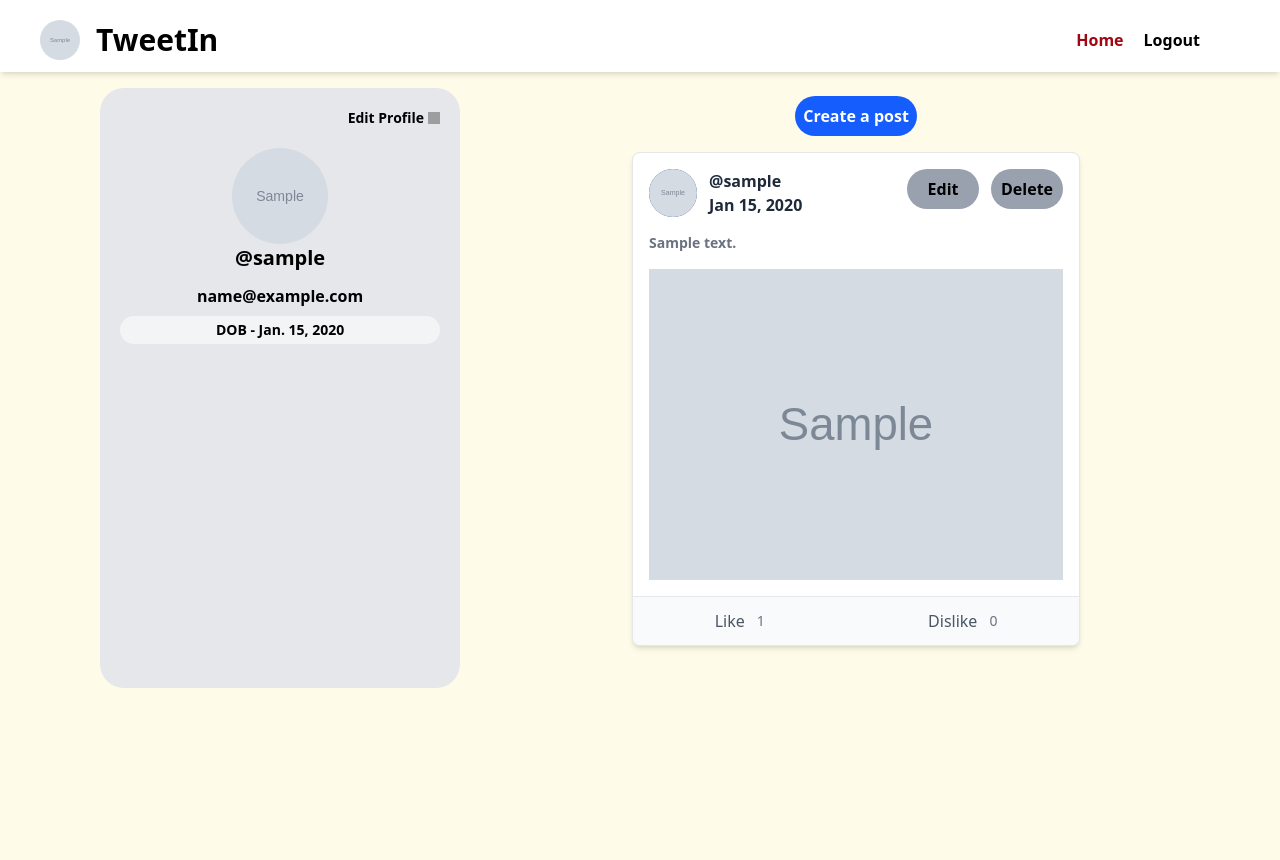
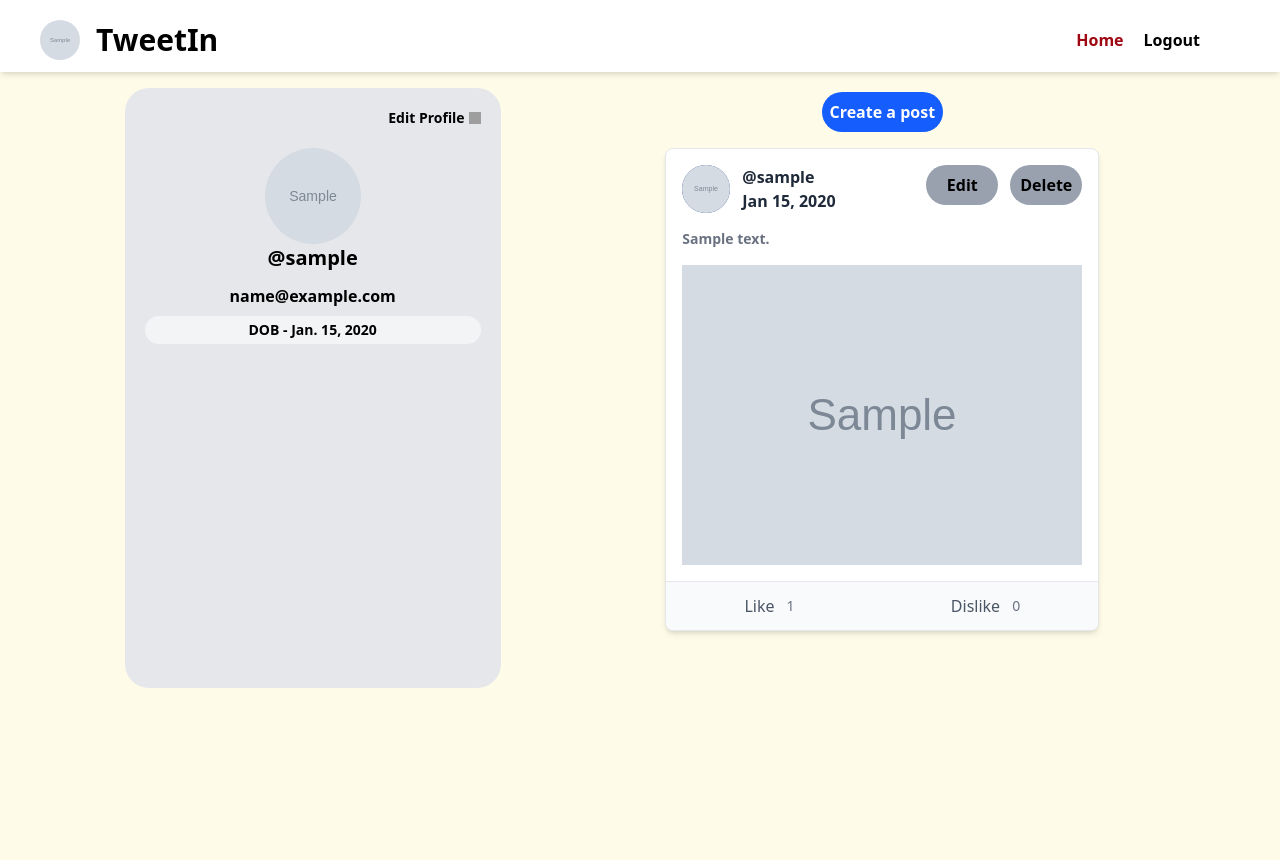
Before and after one commit to princee01/social_network_web, a Django app: page / in a window 1280 px wide. Run offline with Django 5.2, Linux system fonts and the light colour scheme; a user stored in the database is signed in; tables that the repository leaves empty hold one stand-in row (values such as "Sample post"); grey boxes marked "Sample" are stand-in pictures; some libraries are stand-ins or nearby versions; grey boxes are pictures that could not be loaded.

Commit message:
assignment completed

```diff
--- a/socialnetwork/settings.py
+++ b/socialnetwork/settings.py
@@ -139,9 +139,7 @@ MEDIA_ROOT = os.path.join(BASE_DIR, 'media')
 
 # Static files settings
 STATIC_URL = '/static/'
-STATICFILES_DIRS = [
-    BASE_DIR / "socialnetwork" / "static",
-]
+STATICFILES_DIRS = [os.path.join(BASE_DIR, 'static')]
 
 
 LOGIN_URL = '/accounts/login/'
--- a/templates/layout.html
+++ b/templates/layout.html
@@ -44,9 +44,9 @@
 
     <div
       id="main-content"
-      class="main-content flex justify-between p-3 ml-7 mr-7 mt-15"
+      class="main-content flex justify-evenly p-3 mr-7 mt-15 pr-20"
     >
-      <div class="left w-1/3 text-black rounded-3xl p-3 max-w-100 ml-12">
+      <div class="left text-black rounded-3xl p-3 min-w-60 w-100 ml-7 mr-20">
         <div class="profile-card bg-gray-200 h-150 rounded-3xl p-5 mt-1">
           {% if user.is_authenticated %}
           <div class="edit-profile flex justify-end mb-3">
@@ -92,7 +92,10 @@
           {% endif %}
         </div>
       </div>
-      <div class="right w-2/3 p-5 mt-1">{% block content %} {% endblock %}</div>
+      <div class="right flex flex-col">
+        <div class="right-top">{% block hidden_content %}{% endblock %}</div>
+        <div class="right mt-5">{% block content %} {% endblock %}</div>
+      </div>
     </div>
   </body>
 </html>
--- a/theme/static/css/dist/styles.css
+++ b/theme/static/css/dist/styles.css
@@ -12,6 +12,8 @@
     --color-red-600: oklch(57.7% 0.245 27.325);
     --color-red-800: oklch(44.4% 0.177 26.899);
     --color-amber-100: oklch(96.2% 0.059 95.617);
+    --color-amber-200: oklch(92.4% 0.12 95.746);
+    --color-amber-400: oklch(82.8% 0.189 84.429);
     --color-yellow-50: oklch(98.7% 0.026 102.212);
     --color-green-600: oklch(62.7% 0.194 149.214);
     --color-blue-400: oklch(70.7% 0.165 254.624);
@@ -30,7 +32,6 @@
     --color-white: #fff;
     --spacing: 0.25rem;
     --container-md: 28rem;
-    --container-lg: 32rem;
     --text-sm: 0.875rem;
     --text-sm--line-height: calc(1.25 / 0.875);
     --text-xl: 1.25rem;
@@ -287,11 +288,17 @@
   .mt-20 {
     margin-top: calc(var(--spacing) * 20);
   }
+  .mt-100 {
+    margin-top: calc(var(--spacing) * 100);
+  }
   .mr-3 {
     margin-right: calc(var(--spacing) * 3);
   }
   .mr-7 {
     margin-right: calc(var(--spacing) * 7);
+  }
+  .mr-20 {
+    margin-right: calc(var(--spacing) * 20);
   }
   .mb-0 {
     margin-bottom: calc(var(--spacing) * 0);
@@ -367,12 +386,6 @@
   }
   .min-h-screen {
     min-height: 100vh;
-  }
-  .w-1\/3 {
-    width: calc(1/3 * 100%);
-  }
-  .w-2\/3 {
-    width: calc(2/3 * 100%);
   }
   .w-3 {
     width: calc(var(--spacing) * 3);
@@ -425,29 +441,17 @@
   .w-full {
     width: 100%;
   }
-  .max-w-80 {
-    max-width: calc(var(--spacing) * 80);
-  }
   .max-w-87 {
     max-width: calc(var(--spacing) * 87);
   }
   .max-w-92 {
     max-width: calc(var(--spacing) * 92);
   }
-  .max-w-93 {
-    max-width: calc(var(--spacing) * 93);
-  }
-  .max-w-100 {
-    max-width: calc(var(--spacing) * 100);
-  }
-  .max-w-full {
-    max-width: 100%;
-  }
-  .max-w-lg {
-    max-width: var(--container-lg);
-  }
   .max-w-md {
     max-width: var(--container-md);
+  }
+  .min-w-60 {
+    min-width: calc(var(--spacing) * 60);
   }
   .min-w-80 {
     min-width: calc(var(--spacing) * 80);
@@ -478,6 +482,9 @@
   }
   .justify-end {
     justify-content: flex-end;
+  }
+  .justify-evenly {
+    justify-content: space-evenly;
   }
   .gap-2 {
     gap: calc(var(--spacing) * 2);
@@ -613,6 +622,9 @@
   }
   .py-3 {
     padding-block: calc(var(--spacing) * 3);
+  }
+  .pr-20 {
+    padding-right: calc(var(--spacing) * 20);
   }
   .pb-0 {
     padding-bottom: calc(var(--spacing) * 0);
--- a/tweet/templates/post_list.html
+++ b/tweet/templates/post_list.html
@@ -2,9 +2,30 @@
 {% extends "layout.html" %}
 {% load static %}
 
+{% block hidden_content %}
+<div
+  id="edit-post-container"
+  class="mt-5 w-120 rounded-3xl bg-amber-200 p-3 font-bold"
+  style="display: none"
+>
+  <h2 class="mb-5">Edit Post</h2>
+  <form id="edit-form" method="POST" enctype="multipart/form-data">
+    {% csrf_token %} Text:
+    <textarea id="edit-text" rows="4" cols="50"></textarea><br />
+    Photo: <br />
+    <img
+      src=""
+      alt=""
+      id="existing-photo"
+      style="width: 200px; display: none"
+    /><br />
+    <input type="file" id="edit-photo" name="photo" /><br />
+    <button type="submit">Update Post</button>
+  </form>
+</div>
+{% endblock %} {% block content %}
 
-{% block content %}
-
+<div id="main-list-content">
   <div class="w-full flex justify-center">
     <a
       href="{% url 'post-create' %}"
@@ -37,11 +58,12 @@
         </div>
         <div class="crud flex p-4 gap-3">
           {% if post.user == request.user %}
-        <a
-          href="{% url 'post-edit' post.id %}"
+          <button
+            onclick="editPost(event, {{post.id}})"
             class="bg-gray-400 pb-0 rounded-3xl flex items-center justify-center w-18 h-10 font-bold"
-          >Edit</a
           >
+            Edit
+          </button>
           <button
             type="submit"
             onclick="deletePost(event, {{post.id}})"
@@ -53,11 +75,17 @@
         </div>
       </div>
       <!-- Post Description  -->
-    <p class="px-4 w-full text-sm font-semibold text-gray-500">{{post.text}}</p>
+      <p
+        id="post-text-{{post.id}}"
+        class="px-4 w-full text-sm font-semibold text-gray-500"
+      >
+        {{post.text}}
+      </p>
       <!-- Post Image -->
       {% if post.photo %}
       <div>
         <img
+          id="post-image-{{post.id}}"
           class="w-full object-cover p-4"
           src="{{ post.photo.url }}"
           alt="Post Image"
@@ -99,7 +127,9 @@
             onclick="sendReaction({{post.id}}, 'dislike')"
             >Dislike</span
           >
-        <span id="dislike-count-{{post.id}}" class="text-sm text-gray-500 ml-1"
+          <span
+            id="dislike-count-{{post.id}}"
+            class="text-sm text-gray-500 ml-1"
             >{{post.dislike_count}}</span
           >
         </button>
@@ -107,6 +137,7 @@
     </div>
 
     {% endfor %}
+  </div>
 </div>
 
 <script>
@@ -163,20 +194,77 @@
     }
   }
 
-  async function editPost(e, postId) {
+  function editPost(e, postId) {
     e.preventDefault();
-    const response = await fetch(`/${postId}/edit/`, {
-      method: "GET",
-      headers: {
-        "X-CSRFToken": csrftoken,
-      },
+
+    document.getElementById("main-list-content").style.display = "none";
+
+    const editContainer = document.getElementById("edit-post-container");
+    editContainer.style.display = "block";
+
+    editContainer.dataset.postId = postId;
+    fetch(`/edit/${postId}/`)
+      .then((response) => response.json())
+      .then((data) => {
+        console.log(data);
+        document.getElementById("edit-text").value = data.text;
+        if (data.photo_url) {
+          const existingPhoto = document.getElementById("existing-photo");
+          existingPhoto.src = data.photo_url;
+          existingPhoto.style.display = "block";
+        } else {
+          document.getElementById("existing-photo").style.display = "none";
+        }
       });
-    if (response.ok) {
-      window.location.href = `/${postId}/edit/`;
+
+    const editForm = document.getElementById("edit-form");
+  }
+
+  document.addEventListener("DOMContentLoaded", function () {
+    const editForm = document.getElementById("edit-form");
+    const editContainer = document.getElementById("edit-post-container");
+    const mainContent = document.getElementById("main-list-content");
+
+    editForm.addEventListener("submit", function (e) {
+      e.preventDefault();
+      const postId = editContainer.dataset.postId;
+
+      const formData = new FormData();
+      formData.append("text", document.getElementById("edit-text").value);
+
+      const photoInput = document.getElementById("edit-photo");
+      if (photoInput.files.length > 0) {
+        formData.append("photo", photoInput.files[0]);
+      }
+
+      const csrftoken = getCookie("csrftoken");
+
+      fetch(`/edit/${postId}/`, {
+        method: "POST",
+        headers: { "X-CSRFToken": csrftoken },
+        body: formData,
+      })
+        .then((res) => res.json())
+        .then((data) => {
+          if (data.success) {
+            document.getElementById(`post-text-${postId}`).innerText =
+              data.text;
+
+            const postImage = document.getElementById(`post-image-${postId}`);
+            if (data.photo_url && postImage) {
+              postImage.src = data.photo_url;
+            }
+
+            editContainer.style.display = "none";
+            mainContent.style.display = "block";
           } else {
-      alert("Failed to load edit page.");
+            console.log(data.errors);
+            alert("Failed to update post");
           }
-  }
+        })
+        .catch((err) => console.error(err));
+    });
+  });
 </script>
 
 {% endblock %}
--- a/tweet/urls.py
+++ b/tweet/urls.py
@@ -5,7 +5,7 @@ from . import views
 urlpatterns = [
     path('', views.post_list, name='post-list'),
     path('post_create/',views.post_create,name="post-create"),
-    path('/edit/<int:post_id>/',views.post_edit,name="post-edit"),
+    path('edit/<int:post_id>/',views.post_edit,name="post-edit"),
     path('<int:post_id>/delete/',views.post_delete,name="post-delete"),
     path('<int:post_id>/react/',views.react_to_post,name="react-to-post"),
     path('register/',views.register,name="register"),
--- a/tweet/views.py
+++ b/tweet/views.py
@@ -42,16 +42,33 @@ def post_create(request):
 @login_required
 def post_edit(request, post_id):
     post_instance = get_object_or_404(post, pk=post_id, user=request.user)
+
     if request.method == 'POST':
         form = PostForm(request.POST, request.FILES, instance=post_instance)
         if form.is_valid():
             post_instance = form.save(commit=False)
             post_instance.user = request.user
             post_instance.save()
-            return redirect('/')
-    else:
-        form = PostForm(instance=post_instance)
-    return render(request, 'post_edit.html', {'form': form})
+
+            data = {
+                'success': True,
+                'post_id': post_instance.id,
+                'text': post_instance.text,
+                'photo_url': post_instance.photo.url if post_instance.photo else ''
+            }
+            return JsonResponse(data)
+        else:
+
+            return JsonResponse({'success': False, 'errors': form.errors}, status=400)
+
+    else:# for get request
+
+        data = {
+            'post_id': post_instance.id,
+            'text': post_instance.text,
+            'photo_url': post_instance.photo.url if post_instance.photo else ''
+        }
+        return JsonResponse(data)
 
 
 @login_required
```
Also changed, not shown: other parts of theme/static/css/dist/styles.css (+21 -15 lines), media/photos/Screenshot_2025-08-02_152718.png (added), media/photos/Screenshot_2025-08-02_152732_cmPDGBY.png (added), media/photos/Screenshot_2025-08-02_152732_oayxEVw.png (added), media/photos/Screenshot_2025-08-02_152732_pxqv0yK.png (added), media/photos/Screenshot_2025-08-02_152732_wGqp8QJ.png (added), media/photos/painting1_An7xtzF.png.png (added), media/photos/painting1_uGnnvq3.png.png (added). Lines whose indentation alone changed are shown as unchanged.
